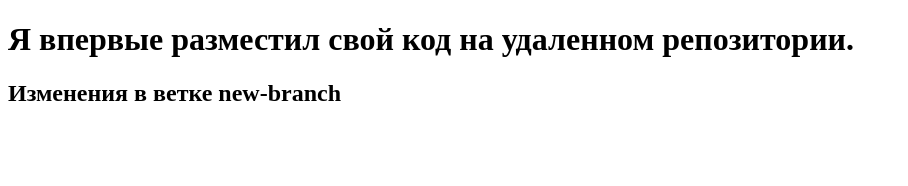
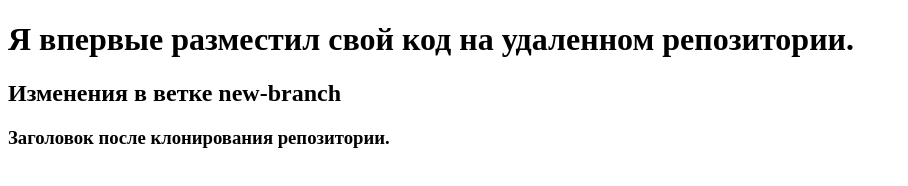
Before and after one commit to Dimoon04/test_repo, a plain HTML site: page index.html in a window 1280 px wide. Shown: the whole page, without its empty margins (0-908 px from the left). Drawn offline with Linux system fonts and the light colour scheme.

Commit message:
add third title

```diff
--- a/index.html
+++ b/index.html
@@ -8,5 +8,6 @@
 <body>
     <h1>Я впервые разместил свой код на удаленном репозитории.</h1>
     <h2>Изменения в ветке new-branch</h2>
+    <h3>Заголовок после клонирования репозитории.</h3>
 </body>
 </html>
```
